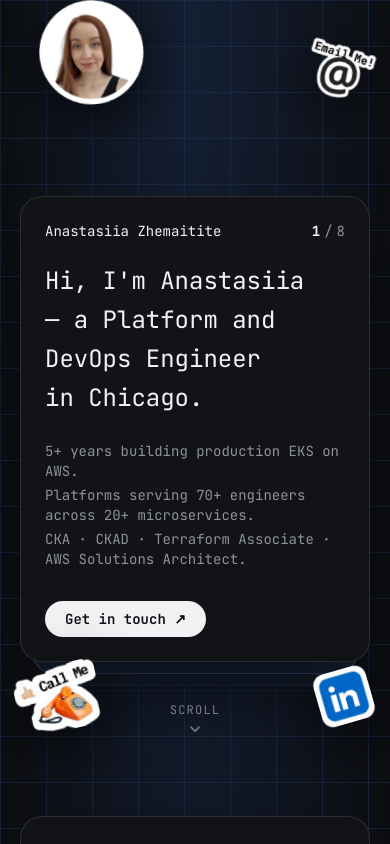
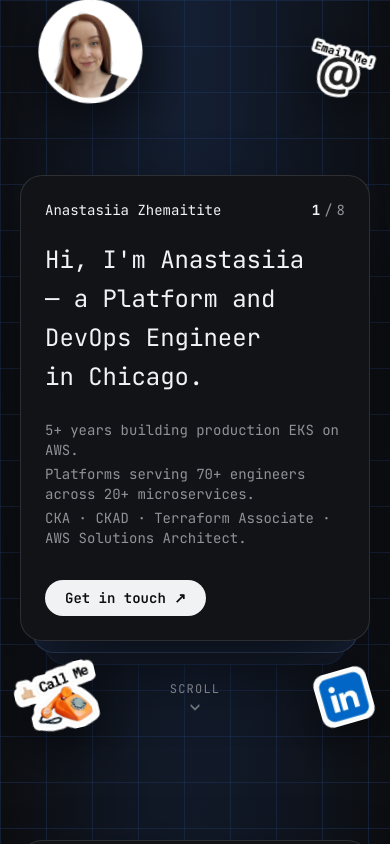
Before and after one commit to zhemaitite-anastasiia/resume, a Next.js app: page / in a window 390 px wide. Shown: the top 844 px of the page. Built offline with nearby package versions, Linux system fonts and the light colour scheme.

Commit message:
Open up mobile section spacing to make room for stickers

```diff
--- a/components/resume-deck.tsx
+++ b/components/resume-deck.tsx
@@ -86,7 +86,7 @@ export function ResumeDeck() {
                 sectionRefs.current[i] = el
               }}
               className={`reveal pointer-events-auto mx-auto flex w-full max-w-xl flex-col justify-center px-1 ${
-                isHero ? 'min-h-[92dvh] pt-[19vh]' : 'min-h-[62vh] py-10'
+                isHero ? 'min-h-[92dvh] pt-[14vh] md:pt-[19vh]' : 'min-h-[62vh] py-16 md:py-10'
               }`}
             >
               <div className="relative">
```
